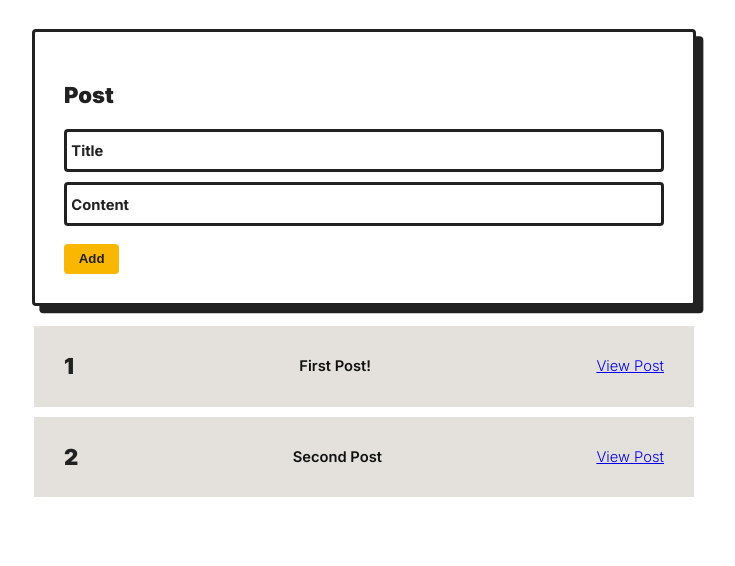
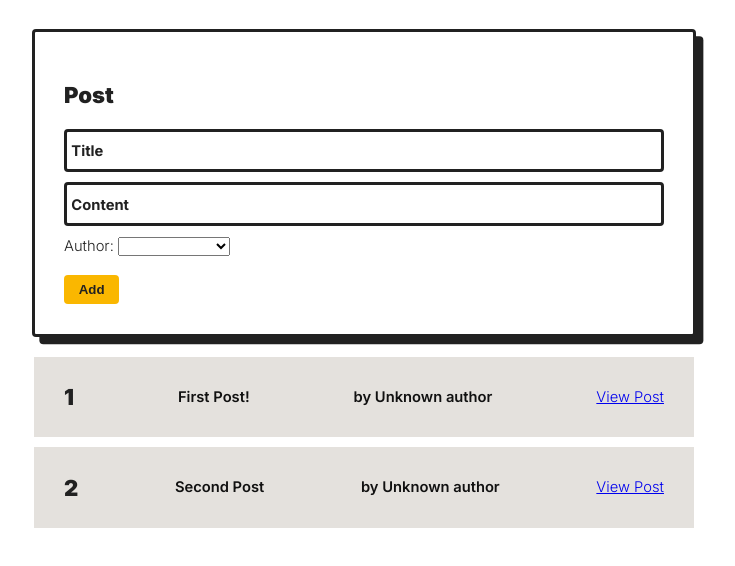
Before and after one commit to atakanteko/redux-toolkit-blog, a React (Create React App) app: page / in a window 1280 px wide. Shown: the top 566 px of the page, without its empty margins (276-1011 px from the left). Built offline with nearby package versions, Linux system fonts and the light colour scheme.

Commit message:
Adding Authors for Posts

```diff
--- a/src/app/store.js
+++ b/src/app/store.js
@@ -1,9 +1,11 @@
 import { configureStore } from "@reduxjs/toolkit";
 import PostsSlice from "../features/posts/PostsSlice";
+import UsersSlice from '../features/users/usersSlice'
 
 const store = configureStore({
     reducer:{
-        posts:PostsSlice
+        posts: PostsSlice,
+        users: UsersSlice
     }
 })
 
--- /dev/null
+++ b/src/features/posts/PostAuthor.js
@@ -0,0 +1,10 @@
+import React from 'react'
+import { useSelector } from 'react-redux'
+
+export const PostAuthor = ({ userId }) => {
+    const author = useSelector(state =>
+        state.users.find(user => user.id === userId)
+    )
+
+    return <span>by {author ? author.name : 'Unknown author'}</span>
+}
--- a/src/features/posts/PostsForm.js
+++ b/src/features/posts/PostsForm.js
@@ -1,23 +1,39 @@
 import React, { useState } from 'react'
-import {useDispatch} from "react-redux";
+import {useDispatch, useSelector} from "react-redux";
 import { postAdded } from "./PostsSlice";
-import {nanoid} from "@reduxjs/toolkit";
 
 const PostForm = () => {
     const dispatch = useDispatch()
+
     const [title, setTitle] = useState('')
     const [content, setContent] = useState('')
+    const [userId, setUserId] = useState('')
+
+    const users = useSelector(state => state.users)
+
 
     const onTitleChanged = e => setTitle(e.target.value)
     const onContentChanged = e => setContent(e.target.value)
+    const onAuthorChanged = e => setUserId(e.target.value)
+
 
     const addPost = () => {
+        console.log(userId)
         if (title && content) {
-            dispatch(postAdded(title, content))
+            dispatch(postAdded(title, content, userId))
             setTitle('')
             setContent('')
         }
     }
+
+    const canSave = Boolean(title) && Boolean(content) && Boolean(userId)
+
+    const usersOptions = users.map(user => (
+        <option key={user.id} value={user.id}>
+            {user.name}
+        </option>
+    ))
+
     return (
         <div className="card">
             <h2>Post</h2>
@@ -41,8 +57,13 @@ const PostForm = () => {
                    onChange={onContentChanged}/>
             <span className="input__label">Content</span>
             </label>
+            <label htmlFor="postAuthor">Author: </label>
+            <select id="postAuthor" value={userId} onChange={onAuthorChanged}>
+                <option value=""></option>
+                {usersOptions}
+            </select>
             <div className="button-group">
-            <button onClick={addPost}>Add</button>
+            <button onClick={addPost} disabled={!canSave}>Add</button>
             </div>
       </div>
     )
--- a/src/features/posts/PostsList.js
+++ b/src/features/posts/PostsList.js
@@ -1,6 +1,7 @@
 import React from 'react'
 import { useSelector } from 'react-redux'
 import { Link } from 'react-router-dom'
+import {PostAuthor} from "./PostAuthor";
 
 const PostsList = () => {
     const posts = useSelector(state => state.posts)
@@ -10,6 +11,7 @@ const PostsList = () => {
             <div key={index} className='box'>
                 <h2>{post.id}</h2>
                 <span>{post.title}</span>
+                <PostAuthor userId={post.user}/>
                 <Link to={`/posts/${post.id}`} className="button muted-button">
                     View Post
                 </Link>
--- a/src/features/posts/PostsSlice.js
+++ b/src/features/posts/PostsSlice.js
@@ -11,12 +11,13 @@ const postsSlice = createSlice({
             reducer(state, action) {
                 state.push(action.payload)
             },
-            prepare(title, content) {
+            prepare(title, content, userId) {
                 return {
                     payload: {
                         id: nanoid(),
                         title,
-                        content
+                        content,
+                        user: userId
                     }
                 }
             }
--- /dev/null
+++ b/src/features/users/usersSlice.js
@@ -0,0 +1,15 @@
+import { createSlice } from '@reduxjs/toolkit'
+
+const initialState = [
+    { id: '0', name: 'Tianna Jenkins' },
+    { id: '1', name: 'Kevin Grant' },
+    { id: '2', name: 'Madison Price' }
+]
+
+const usersSlice = createSlice({
+    name: 'users',
+    initialState,
+    reducers: {}
+})
+
+export default usersSlice.reducer
```
